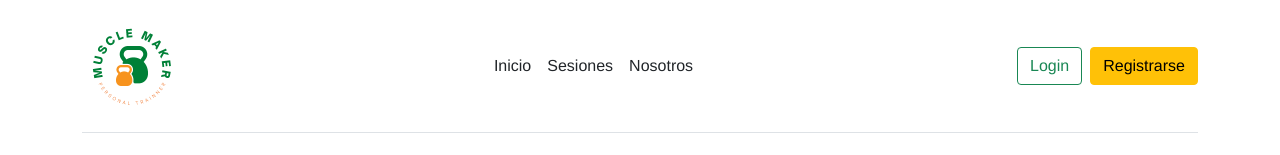
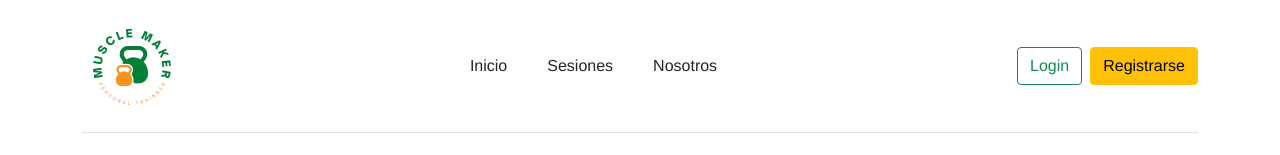
Before and after one commit to victoriapelaez/muscle-maker, a Vue app: page /sessions in a window 1280 px wide. Shown: the top 155 px of the page. Built offline with nearby package versions, Linux system fonts and the light colour scheme.

Commit message:
initial changes header/footer

```diff
--- a/src/components/Footer.vue
+++ b/src/components/Footer.vue
@@ -14,9 +14,7 @@
           <div
             class="card-footer col-xxl-3 col-xl-3 col-lg-4 col-md-6 col-sm-12"
           >
-            <h4 class="my-3 text-section text-success">
-              Horario del Centro
-            </h4>
+            <h4 class="my-3 text-section text-success">Horario del Centro</h4>
             <p>Lunes a Viernes: 8h-20h.</p>
             <p>Sábados: 10h-17h.</p>
             <p>Domingos: 9h-12h.</p>
--- a/src/components/Header.vue
+++ b/src/components/Header.vue
@@ -9,18 +9,18 @@
       >
         <img alt="Muscle maker logo" src="../assets/logo-muscle-100.png" />
       </a>
-      <ul class="nav col-12 col-md-auto mb-2 justify-content-center mb-md-0">
-        <li>
+      <ul class="nav col-12 col-md-auto mb-2 justify-content-center mb-md-0 list-group list-group-horizontal">
+        <li class="btn btn-outline-warning border-0">
           <router-link class="nav-link px-2 link-dark" to="/"
             >Inicio</router-link
           >
         </li>
-        <li>
+        <li class="btn btn-outline-warning border-0">
           <router-link class="nav-link px-2 link-dark" to="/sessions"
             >Sesiones</router-link
           >
         </li>
-        <li>
+        <li class="btn btn-outline-warning border-0">
           <router-link class="nav-link px-2 link-dark" to="/about"
             >Nosotros</router-link
           >
```
